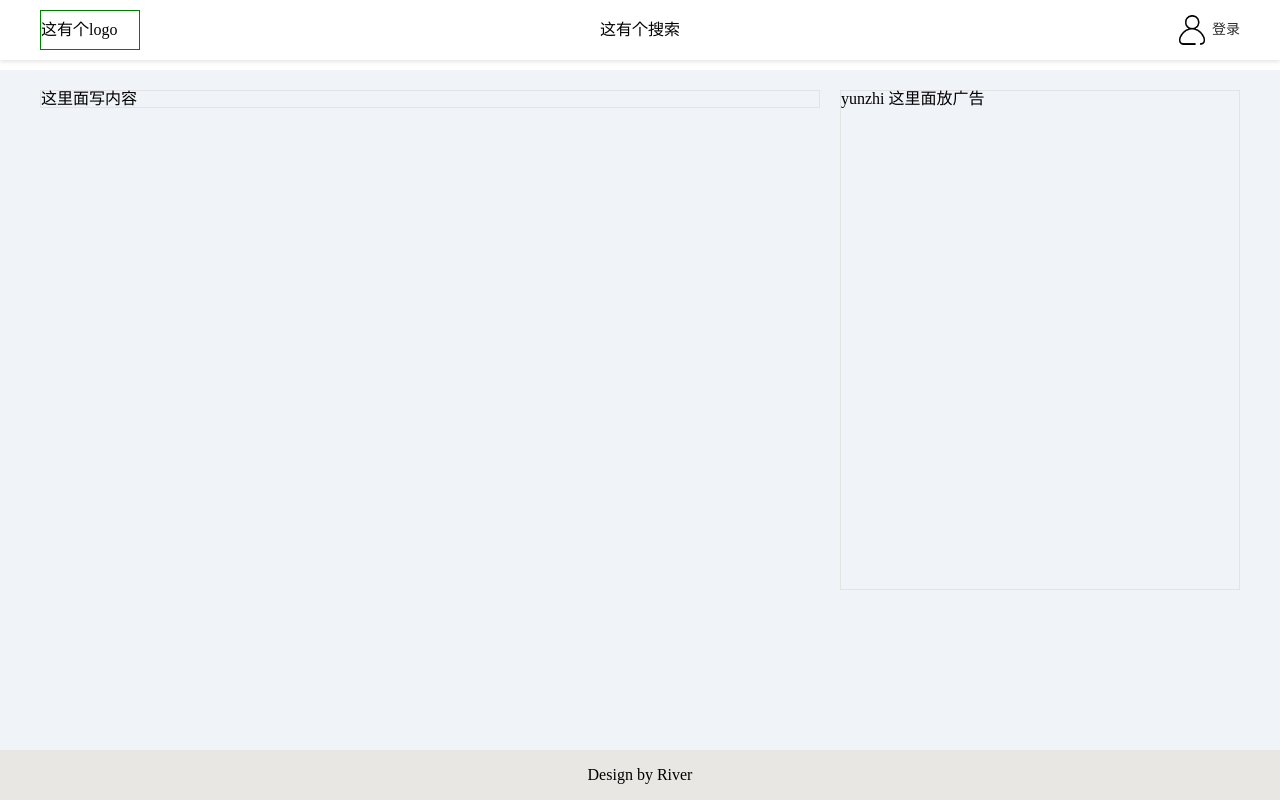
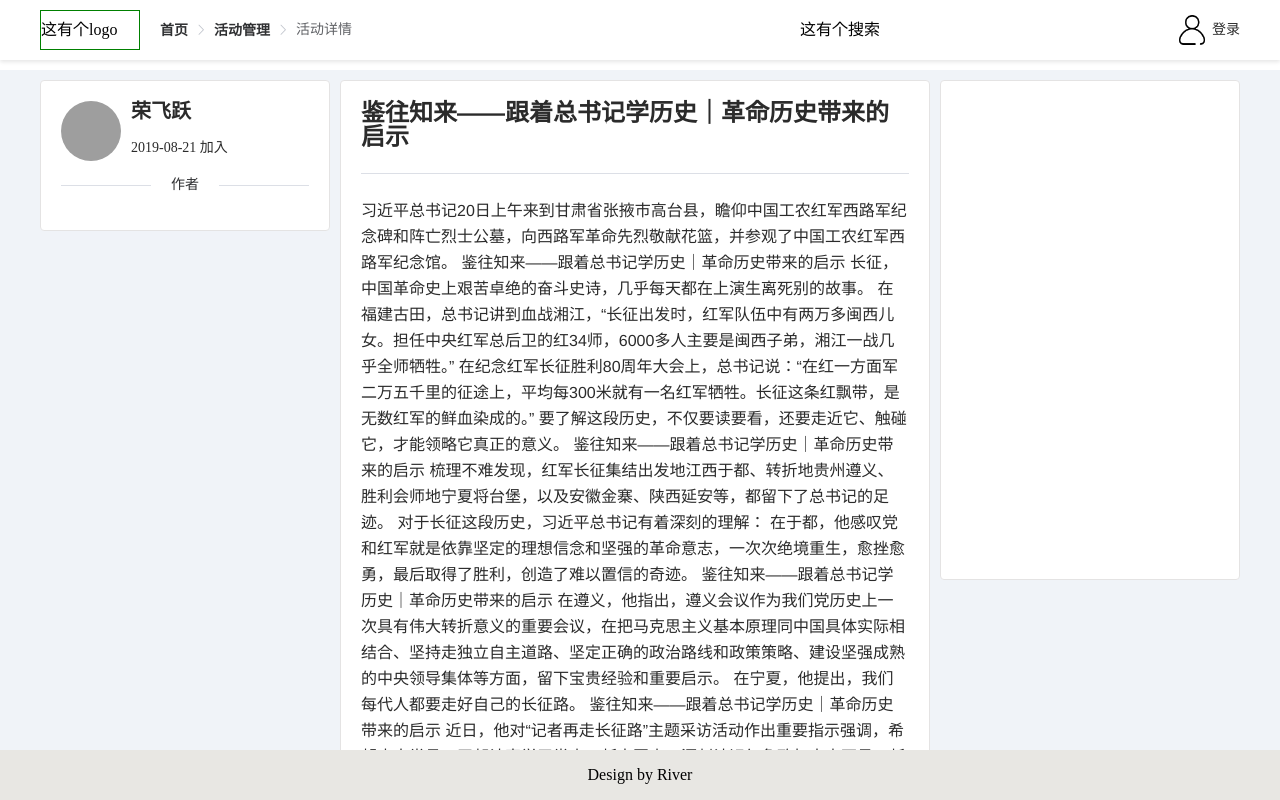
Before and after one commit to rongfeiyue/wish-web, a Vue app: page /#/detail/1 in a window 1280 px wide. Built offline with nearby package versions, Linux system fonts and the light colour scheme; grey boxes are pictures that could not be loaded.

Commit message:
部分提交

```diff
--- a/src/components/Main.vue
+++ b/src/components/Main.vue
@@ -1,7 +1,7 @@
 <template>
   <div class="wish-main">
     <common-component>
-      <template slot="common_content" style="height: 100%;">
+      <template slot="common_content">
         <div style="margin-bottom: 10px">
           <main-carousel></main-carousel>
         </div>
--- a/src/components/layout/Header.vue
+++ b/src/components/layout/Header.vue
@@ -7,7 +7,16 @@
             这有个logo
           </div>
         </el-col>
-        <el-col :span="20">
+        <el-col :span="8">
+          <div class="menu">
+            <el-breadcrumb separator-class="el-icon-arrow-right">
+              <el-breadcrumb-item :to="{ path: '/' }">首页</el-breadcrumb-item>
+              <el-breadcrumb-item :to="{ path: '/list/type2' }">活动管理</el-breadcrumb-item>
+              <el-breadcrumb-item>活动详情</el-breadcrumb-item>
+            </el-breadcrumb>
+          </div>
+        </el-col>
+        <el-col :span="12">
           <div class="search">
             <div>这有个搜索</div>
           </div>
@@ -53,6 +62,11 @@ export default {
         box-sizing: border-box;
         @include layout-center
       }
+      .menu {
+        height: 40px;
+        @include layout-center;
+        margin-left: 20px;
+      }
       .search {
         height: 40px;
         @include layout-vertical;
@@ -74,9 +88,6 @@ export default {
         span {
           @include font-normal;
         }
-        span:hover {
-          @include font-normal-hover
-        }
       }
     }
   }
--- a/src/components/main_modules/MainContent.vue
+++ b/src/components/main_modules/MainContent.vue
@@ -5,7 +5,9 @@
         <span class="title">{{title}}</span>
       </el-col>
       <el-col :span="12" style="text-align: right">
-        <span class="view-all" @click="viewAll">查看全部</span>
+        <span class="view-all" @click="viewAll">
+          <a>查看全部<i class="el-icon-caret-right"></i></a>
+        </span>
       </el-col>
     </el-row>
     <el-row>
@@ -41,13 +43,10 @@ export default {
       font-family: Microsoft YaHei;
     }
     .view-all {
-      font-size: 14px;
-      color: #9a9a9a;
-      cursor: pointer;
       text-align: right;
-    }
-    .view-all:hover {
-      color: #888;
+      a {
+        @include detail-link;
+      }
     }
   }
 </style>
--- a/src/components/public_modules/CommonDetail.vue
+++ b/src/components/public_modules/CommonDetail.vue
@@ -2,20 +2,98 @@
   <div id="common_detail" class="common_detail">
     <common-component>
       <template slot="common_content">
-        <div>
-          <el-row style="margin-top: 20px;">
-            <el-col :span="16">
-              <div class="common_left">
-                这里面写内容
+        <el-row style="margin-top: 10px;">
+          <el-col :span="6">
+            <div style="margin-right: 10px;">
+              <div class="detail-left" style="padding: 20px;">
+                <div class="title">
+                  <el-image style="width: 60px; height: 60px; border-radius: 50%;" src="https://fuss10.elemecdn.com/e/5d/4a731a90594a4af544c0c25941171jpeg.jpeg"></el-image>
+                  <div style="padding-left: 10px;">
+                    <div class="username">荣飞跃</div>
+                    <div class="join">2019-08-21 加入</div>
+                  </div>
+                </div>
+                <el-divider>作者</el-divider>
               </div>
-            </el-col>
-            <el-col :span="8">
-              <div class="common_right">yunzhi
-                这里面放广告
+            </div>
+          </el-col>
+          <el-col :span="12">
+            <div style="margin-right: 10px;">
+              <div class="detail-center">
+                <div class="title">
+                  鉴往知来——跟着总书记学历史｜革命历史带来的启示
+                </div>
+                <el-divider></el-divider>
+                <div class="content">
+                  习近平总书记20日上午来到甘肃省张掖市高台县，瞻仰中国工农红军西路军纪念碑和阵亡烈士公墓，向西路军革命先烈敬献花篮，并参观了中国工农红军西路军纪念馆。
+
+                  鉴往知来——跟着总书记学历史｜革命历史带来的启示
+                  长征，中国革命史上艰苦卓绝的奋斗史诗，几乎每天都在上演生离死别的故事。
+
+                  在福建古田，总书记讲到血战湘江，“长征出发时，红军队伍中有两万多闽西儿女。担任中央红军总后卫的红34师，6000多人主要是闽西子弟，湘江一战几乎全师牺牲。”
+
+                  在纪念红军长征胜利80周年大会上，总书记说：“在红一方面军二万五千里的征途上，平均每300米就有一名红军牺牲。长征这条红飘带，是无数红军的鲜血染成的。”
+
+                  要了解这段历史，不仅要读要看，还要走近它、触碰它，才能领略它真正的意义。
+
+                  鉴往知来——跟着总书记学历史｜革命历史带来的启示
+                  梳理不难发现，红军长征集结出发地江西于都、转折地贵州遵义、胜利会师地宁夏将台堡，以及安徽金寨、陕西延安等，都留下了总书记的足迹。
+
+                  对于长征这段历史，习近平总书记有着深刻的理解：
+
+                  在于都，他感叹党和红军就是依靠坚定的理想信念和坚强的革命意志，一次次绝境重生，愈挫愈勇，最后取得了胜利，创造了难以置信的奇迹。
+
+                  鉴往知来——跟着总书记学历史｜革命历史带来的启示
+                  在遵义，他指出，遵义会议作为我们党历史上一次具有伟大转折意义的重要会议，在把马克思主义基本原理同中国具体实际相结合、坚持走独立自主道路、坚定正确的政治路线和政策策略、建设坚强成熟的中央领导集体等方面，留下宝贵经验和重要启示。
+
+                  在宁夏，他提出，我们每代人都要走好自己的长征路。
+
+                  鉴往知来——跟着总书记学历史｜革命历史带来的启示
+                  近日，他对“记者再走长征路”主题采访活动作出重要指示强调，希望广大党员、干部认真学习党史、新中国史，深刻认识红色政权来之不易、新中国来之不易、中国特色社会主义来之不易，牢记党的初心和使命，牢记党的性质和宗旨，坚定理想信念，坚定不移贯彻党的理论和路线方针政策，不断跨越前进道路上新的“娄山关”“腊子口”，在实现中华民族伟大复兴的历史进程中走好新时代的长征路。
+
+                  三个“来之不易”，道出了伟大成就背后的艰辛历程，更指明了学习、铭记这段历史的意义所在。
+
+                  鉴往知来——跟着总书记学历史｜革命历史带来的启示
+                  习近平认为，对我们共产党人来说，中国革命历史是最好的营养剂。
+
+                  西柏坡纪念馆、古田会议会址、井冈山革命烈士陵园等地既见证中国革命历史发展轨迹，更是传承革命文化的精神载体。
+
+                  党的十八大以来，习近平在国内考察期间多次前往革命老区，瞻仰红色遗址遗迹。他说：“多重温这些伟大历史，心中就会增加很多正能量。”
+
+                  鉴往知来——跟着总书记学历史｜革命历史带来的启示
+                  《复兴之路》展览上，一幅幅图片、一件件实物，把人们带回了近代以来跌宕起伏、波澜壮阔的难忘岁月；中共一大会址和嘉兴南湖红船则铭刻着襁褓中的中国共产党的坚韧与顽强。
+
+                  党的十八大闭幕不久，习近平总书记参观《复兴之路》展览时首提中国梦。
+
+                  党的十九大闭幕仅一周，习近平总书记带领中央政治局常委来到上海中共一大会址和浙江嘉兴南湖红船，回顾建党历史，重温入党誓词，宣誓坚定政治信念。
+
+                  鉴往知来——跟着总书记学历史｜革命历史带来的启示
+                  中国共产党人的初心和使命，就是为中国人民谋幸福，为中华民族谋复兴。
+
+                  不忘初心、牢记使命、永远奋斗，这十二个字是中国共产党引领中华民族走向复兴的实践真理，是中国共产党人永葆青春的活力源泉。
+
+                  出品人：赵承
+
+                  策划：霍小光、张晓松
+
+                  监制：车玉明
+
+                  文字：黄玥、王鹏
+
+                  摄影：兰红光、鞠鹏、李学仁、谢环驰、王晓
+
+                  编辑：刘羽佳
+
+                  新华社国内部出品
+                </div>
               </div>
-            </el-col>
-          </el-row>
-        </div>
+            </div>
+          </el-col>
+          <el-col :span="6">
+            <div class="detail_right">
+            </div>
+          </el-col>
+        </el-row>
       </template>
     </common-component>
   </div>
@@ -32,18 +110,41 @@ export default {
 </script>
 
 <style lang="scss" scoped>
+  @import '../../assets/css/common';
   .common_detail {
-    .common_left {
-      height: 100%;
-      border: 1px solid #e4e3e3;
-      margin: 0 20px 20px 0;
-      box-sizing: border-box;
+    height: 100%;
+    .detail-left {
+      @include content;
+      .title {
+        display: flex;
+        align-items: start;
+        .username {
+          width: 100%;
+          height: 40px;
+          @include font-title;
+          cursor: default !important;
+        }
+        .join {
+          height: 20px;
+          width: 100%;
+          @include font-normal;
+        }
+      }
     }
-    .common_right {
+    .detail-center {
+      @include content;
+      padding: 20px;
+      .title {
+        @include font-title-big;
+      }
+      .content {
+        @include font-content;
+      }
+    }
+    .detail_right {
+      @include content;
       height: 500px;
-      border: 1px solid #e4e3e3;
-      margin: 0 0 20px 0;
-      box-sizing: border-box;
+      padding: 20px;
     }
   }
 </style>
--- a/src/components/public_modules/CommonList.vue
+++ b/src/components/public_modules/CommonList.vue
@@ -5,19 +5,32 @@
         <div>
           <el-row>
             <el-col :span="16">
-              <div class="list_detail">
-                <div style="padding: 20px;">
-                  <div class="detail_header">
-                    作者
+              <div style="margin-right: 10px;">
+                <div class="list_detail" v-for="i in count" v-bind:key="i">
+                  <div style="padding: 20px;">
+                    <div class="detail_header">
+                      <el-image style="width: 30px; height: 30px; border-radius: 50%;" src="https://fuss10.elemecdn.com/e/5d/4a731a90594a4af544c0c25941171jpeg.jpeg"></el-image>
+                      <div class="header_username">荣飞跃</div>
+                    </div>
+                    <div class="detail_content">
+                      <p @click="goDetail(i)">这块应该放一个标题</p>
+                    </div>
+                    <div class="detail_footer">
+                      <p>2019-08-21 12:39</p>
+                    </div>
                   </div>
-                  <div class="detail_content">
-                    内容
-                  </div>
-                  <div class="detail_footer">查看详情</div>
                 </div>
+                <el-pagination
+                  small
+                  layout="prev, pager, next"
+                  :total="500">
+                </el-pagination>
               </div>
             </el-col>
-            <el-col :span="8"></el-col>
+            <el-col :span="8">
+              <div class="list_right" style="height: 500px;">
+              </div>
+            </el-col>
           </el-row>
         </div>
       </template>
@@ -32,12 +45,12 @@ export default {
   components: {CommonComponent},
   data () {
     return {
-      count: 0
+      count: 10
     }
   },
   methods: {
-    load () {
-      this.count += 2
+    goDetail (id) {
+      this.$router.push({path: `/detail/${id}`})
     }
   }
 }
@@ -46,9 +59,37 @@ export default {
 <style scoped lang="scss">
   @import '../../assets/css/common';
   .common_list {
+    height: 100%;
     .list_detail {
       @include content;
       margin-bottom: 10px;
+      .detail_header {
+        display: flex;
+        justify-content: left;
+        .header_username {
+          @include header-username;
+          padding-left: 8px;
+        }
+      }
+      .detail_content {
+        margin: 8px 0;
+        padding-left: 38px;
+        p {
+          @include font-title;
+        }
+      }
+      .detail_footer {
+        width: 100%;
+        height: 20px;
+        line-height: 20px;
+        text-align: right;
+        p {
+          @include font-small;
+        }
+      }
+    }
+    .list_right {
+      @include content;
     }
   }
 </style>
```
Also changed, not shown: src/assets/css/common.scss (+53 -2 lines), src/assets/images/cat.jpg (added).
